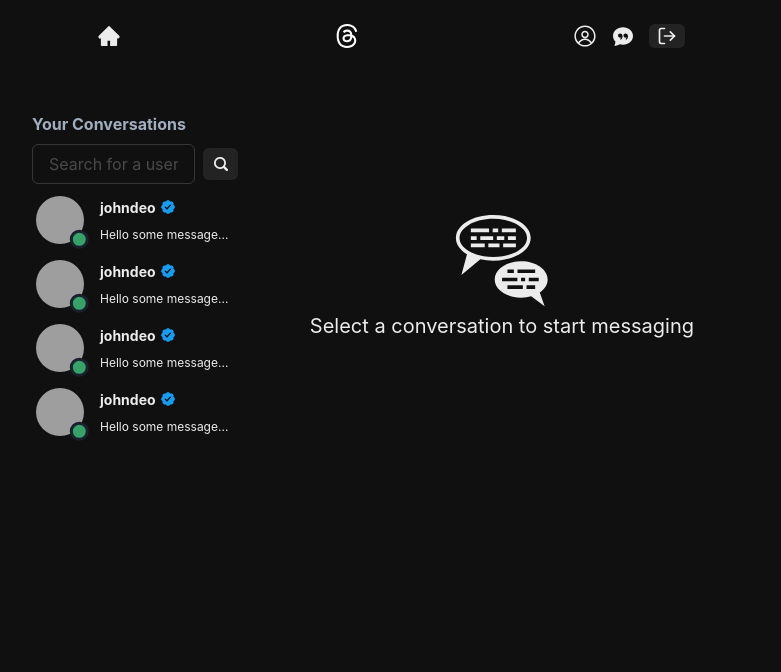
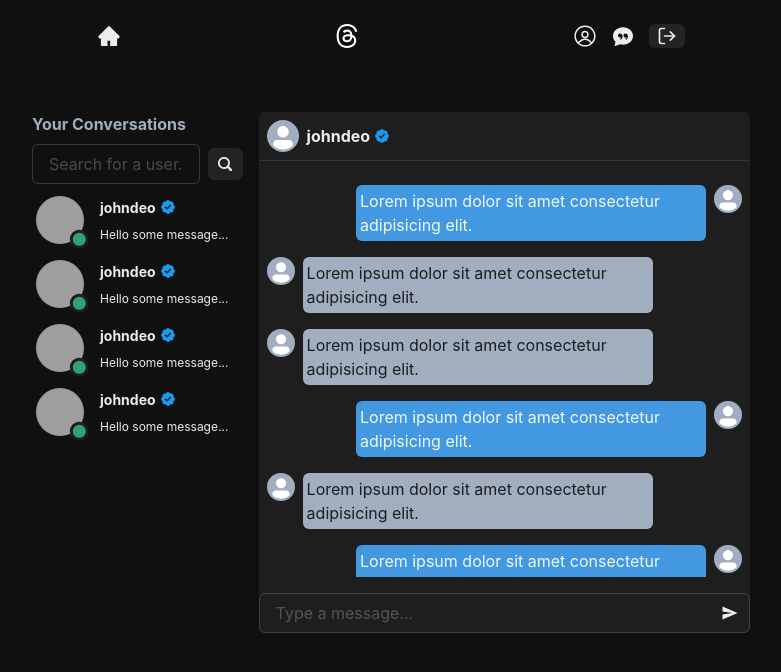
Before and after one commit to AngeloEsam/threads-app-MEARN, a React (Vite) app in the folder frontend/: page /chat in a window 1280 px wide. Shown: the top 672 px of the page, without its empty margins (249-1030 px from the left). Built offline with nearby package versions, Linux system fonts and the light colour scheme; sample sign-in values are in the browser's storage; grey boxes are pictures that could not be loaded.

Commit message:
complete design chat page

```diff
--- a/frontend/src/components/Conversation.jsx
+++ b/frontend/src/components/Conversation.jsx
@@ -29,7 +29,7 @@
             sm:'sm',
             md: "md",
           }}
-          src="https://bit.1y/borken-link"
+          src="https://bit.ly/borken-link"
         >
           <AvatarBadge boxSize="1em" bg={"green.500"} />
         </Avatar>
--- /dev/null
+++ b/frontend/src/components/Message.jsx
@@ -0,0 +1,27 @@
+import { Avatar, Flex, Text } from "@chakra-ui/react";
+
+const Message = ({ ownMessage }) => {
+  return (
+    <>
+      {ownMessage ? (
+        <Flex alignSelf="flex-end" gap={2}>
+          <Text maxW={"350px"} bg={"blue.400"} p={1} borderRadius={"md"}>
+            Lorem ipsum dolor sit amet consectetur adipisicing elit.
+
+          </Text>
+          <Avatar src="" w={7} h={7} />
+        </Flex>
+      ) : (
+        <Flex gap={2} alignSelf={'flex-start'}>
+          <Avatar src="" w={7} h={7} />
+          <Text maxW={"350px"} bg={"gray.400"} p={1} borderRadius={"md"} color={'gray.dark'}>
+            Lorem ipsum dolor sit amet consectetur adipisicing elit.
+
+          </Text>
+        </Flex>
+      )}
+    </>
+  );
+};
+
+export default Message;
--- a/frontend/src/components/MessageContainer.jsx
+++ b/frontend/src/components/MessageContainer.jsx
@@ -1,10 +1,64 @@
+import {
+  Avatar,
+  Divider,
+  Flex,
+  Image,
+  Skeleton,
+  SkeletonCircle,
+  Text,
+  useColorModeValue,
+} from "@chakra-ui/react";
+import Message from "./Message";
+import MessageInput from "./MessageInput";
 
 const MessageContainer = () => {
   return (
-    <div>
+    <Flex
+      flex={70}
+      flexDirection={"column"}
+      borderRadius={"md"}
+      bg={useColorModeValue("gray.200", "gray.dark")}
+    >
+      <Flex w={"full"} h={12} alignItems={"center"} gap={2} p={2}>
+        <Avatar src="" size={"sm"} />
+        <Text fontWeight={700} display={"flex"} alignItems={"center"}>
+          johndeo <Image src="/verified.png" ml={1} w={4} h={4} />
+        </Text>
+      </Flex>
+      <Divider />
+      <Flex flexDir={"column"} gap={4} my={4} p={2} h={"400px"} overflowY={"auto"}>
+        {false &&
+          [...Array(5)].map((_, i) => (
+            <Flex
+              key={i}
+              gap={2}
+              alignItems={"center"}
+              p={1}
+              borderRadius={'md'}
+              alignSelf={i % 2 === 0 ? "flex-start" : "flex-end"}
+            >
+                {i%2===0 && <SkeletonCircle size={7} />}
+                <Flex flexDir={'column'} gap={2}>
+                    <Skeleton h={'8px'} w={'250px'}/>
+                    <Skeleton h={'8px'} w={'250px'}/>
+                    <Skeleton h={'8px'} w={'250px'}/>
+                </Flex>
+                {i%2!==0&&(<SkeletonCircle size={7}/>)}
+            </Flex>
+          ))}
+          <Message ownMessage={true}/>
+          <Message ownMessage={false}/>
+          <Message ownMessage={false}/>
+          <Message ownMessage={true}/>
+          <Message ownMessage={false}/>
+          <Message ownMessage={true}/>
+          <Message ownMessage={true}/>
+          <Message ownMessage={false}/>
+          <Message ownMessage={true}/>
+      </Flex>
+      <MessageInput/>
+    </Flex>
+  );
+};
 
-    </div>
-  )
-}
-
-export default MessageContainer
+export default MessageContainer;
--- /dev/null
+++ b/frontend/src/components/MessageInput.jsx
@@ -0,0 +1,16 @@
+import { Input, InputGroup, InputRightElement } from "@chakra-ui/react";
+import { IoSendSharp } from "react-icons/io5";
+const MessageInput = () => {
+  return (
+    <form>
+      <InputGroup>
+        <Input w={"full"} placeholder="Type a message..." />
+        <InputRightElement cursor={"pointer"}>
+          <IoSendSharp />
+        </InputRightElement>
+      </InputGroup>
+    </form>
+  );
+};
+
+export default MessageInput;
--- a/frontend/src/index.css
+++ b/frontend/src/index.css
@@ -9,3 +9,18 @@
 .icon-container:hover{
     background-color:#1e1e1e;
 }
+
+::-webkit-scrollbar{
+    width: 7px;
+}
+
+::-webkit-scrollbar-track {
+	background-color: #1e1e1e;
+}
+
+::-webkit-scrollbar-thumb {
+	background-color: #888;
+}
+::-webkit-scrollbar-thumb {
+	background-color: #555;
+}
--- a/frontend/src/pages/ChatPage.jsx
+++ b/frontend/src/pages/ChatPage.jsx
@@ -10,7 +10,8 @@
   useColorModeValue,
 } from "@chakra-ui/react";
 import Conversation from "../components/Conversation";
-import {GiConversation} from 'react-icons/gi'
+// import {GiConversation} from 'react-icons/gi'
+import MessageContainer from "../components/MessageContainer";
 
 const ChatPage = () => {
   return (
@@ -82,7 +83,7 @@
           <Conversation />
           <Conversation />
         </Flex>
-        <Flex
+        {/* <Flex
           flex={70}
           alignItems={"center"}
           justifyContent={"center"}
@@ -92,8 +93,8 @@
         >
             <GiConversation size={100}/>
             <Text fontSize={20}>Select a conversation to start messaging</Text>
-        </Flex>
-        {/* <Flex flex={70}>messageContainer</Flex> */}
+        </Flex> */}
+       <MessageContainer/>
       </Flex>
     </Box>
   );
```
